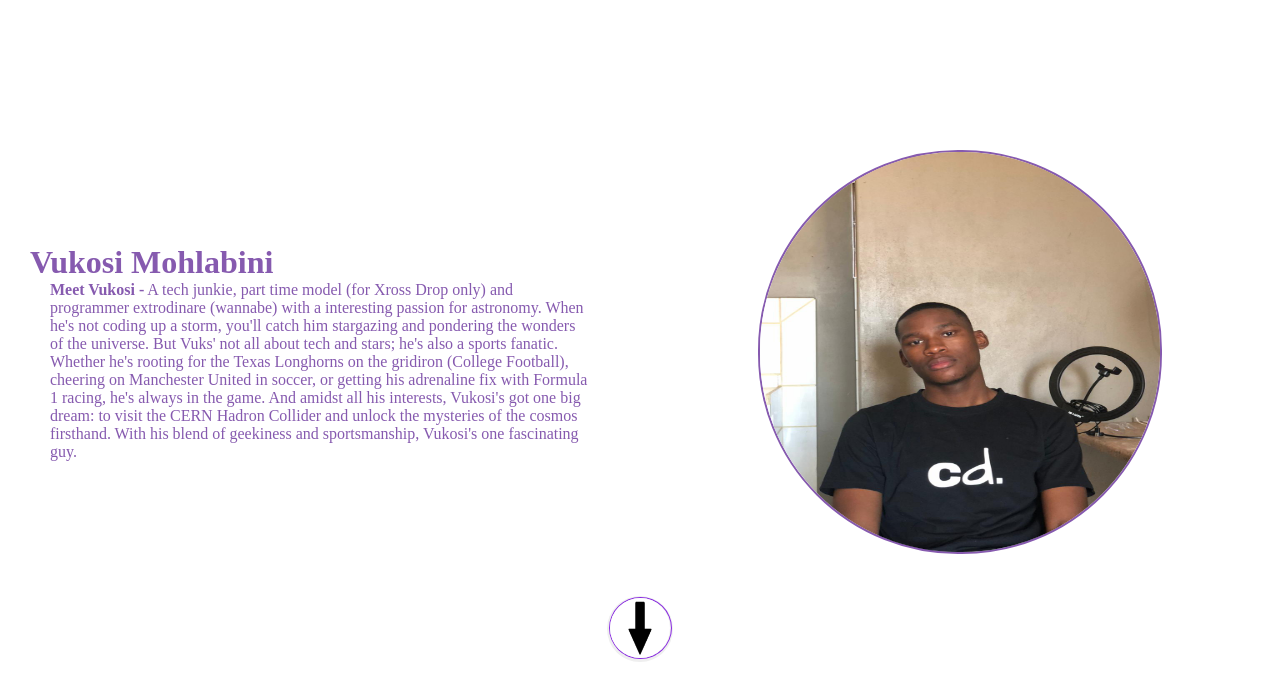
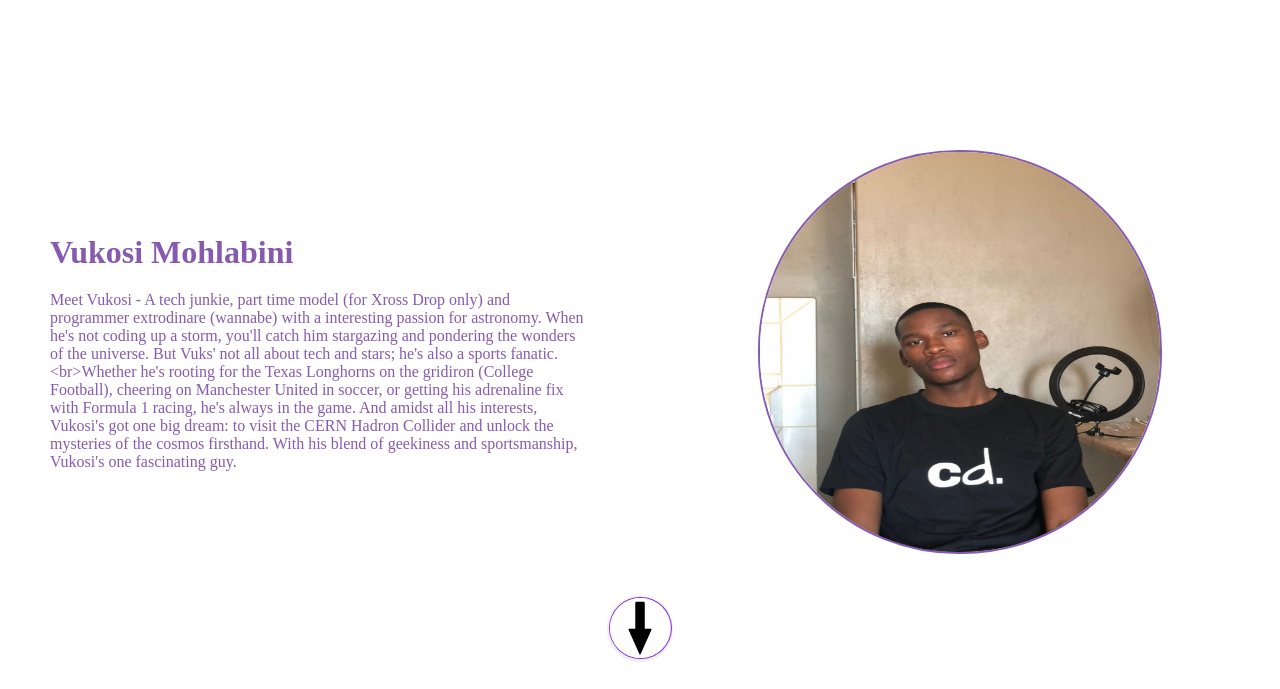
Before and after one commit to Vukosi16/Vukosi_M_CodeTribe_Bootcamp, a plain HTML site: page index.html in a window 1280 px wide. Shown: the part 108-797 px from the top of the page. Drawn offline with Linux system fonts and the light colour scheme.

Commit message:
Added JS variables for common uses things like names

```diff
--- a/app.js
+++ b/app.js
@@ -1,3 +1,30 @@
+const firstName = "Vukosi";
+const surname =  "Mohlabini";
+const fullName = "Vukosi Mohlabini"
+const bio = "Meet Vukosi - A tech junkie, part time model (for Xross Drop only) and programmer extrodinare (wannabe) with a interesting passion for astronomy. When he's not coding up a storm, you'll catch him stargazing and pondering the wonders of the universe. But Vuks' not all about tech and stars; he's also a sports fanatic.<br>Whether he's rooting for the Texas Longhorns on the gridiron (College Football), cheering on Manchester United in soccer, or getting his adrenaline fix with Formula 1 racing, he's always in the game. And amidst all his interests, Vukosi's got one big dream: to visit the CERN Hadron Collider and unlock the mysteries of the cosmos firsthand. With his blend of geekiness and sportsmanship, Vukosi's one fascinating guy."
+const phoneNumber = "0672575232";
+const email = "vukosimohlabini16@gmail.com";
+const address = "1110 Pretorius St Hatfield Pretoria 0083";
+
+const nameHeading = document.querySelector('.nameHeading');
+nameHeading.textContent =   `${fullName}`;
+
+const indexPageDescription = document.querySelector('.description');
+indexPageDescription.textContent = `${bio}`;
+
+
+
+
+
+
+
+
+
+
+
+
+
+
 const button = document.querySelector("#arrow");
 
 button.addEventListener("click", () => {
--- a/index.html
+++ b/index.html
@@ -34,7 +34,7 @@
 
             <div class="leftMain">
 
-                <h1 class="heading">Vukosi Mohlabini</h1>
+                <h1 class="nameHeading"></h1> <!-- Name on heading, entered via javascript  -->
 
                 <p class="description">
                     <b>Meet Vukosi -</b> A tech junkie, part time model (for Xross Drop only) and programmer extrodinare (wannabe) with a interesting passion for astronomy. When he's not coding up a storm, you'll catch him stargazing and pondering the wonders of the universe. But Vuks' not all about tech and stars; he's also a sports fanatic.<br>Whether he's rooting for the Texas Longhorns on the gridiron (College Football), cheering on Manchester United in soccer, or getting his adrenaline fix with Formula 1 racing, he's always in the game. And amidst all his interests, Vukosi's got one big dream: to visit the CERN Hadron Collider and unlock the mysteries of the cosmos firsthand. With his blend of geekiness and sportsmanship, Vukosi's one fascinating guy.
--- a/styles.css
+++ b/styles.css
@@ -102,7 +102,7 @@ p, h1 {
     padding: 0;
 }
 
-.heading {
+.nameHeading {
     margin-bottom: 20px;
     padding-left: 50px;
 }
```
